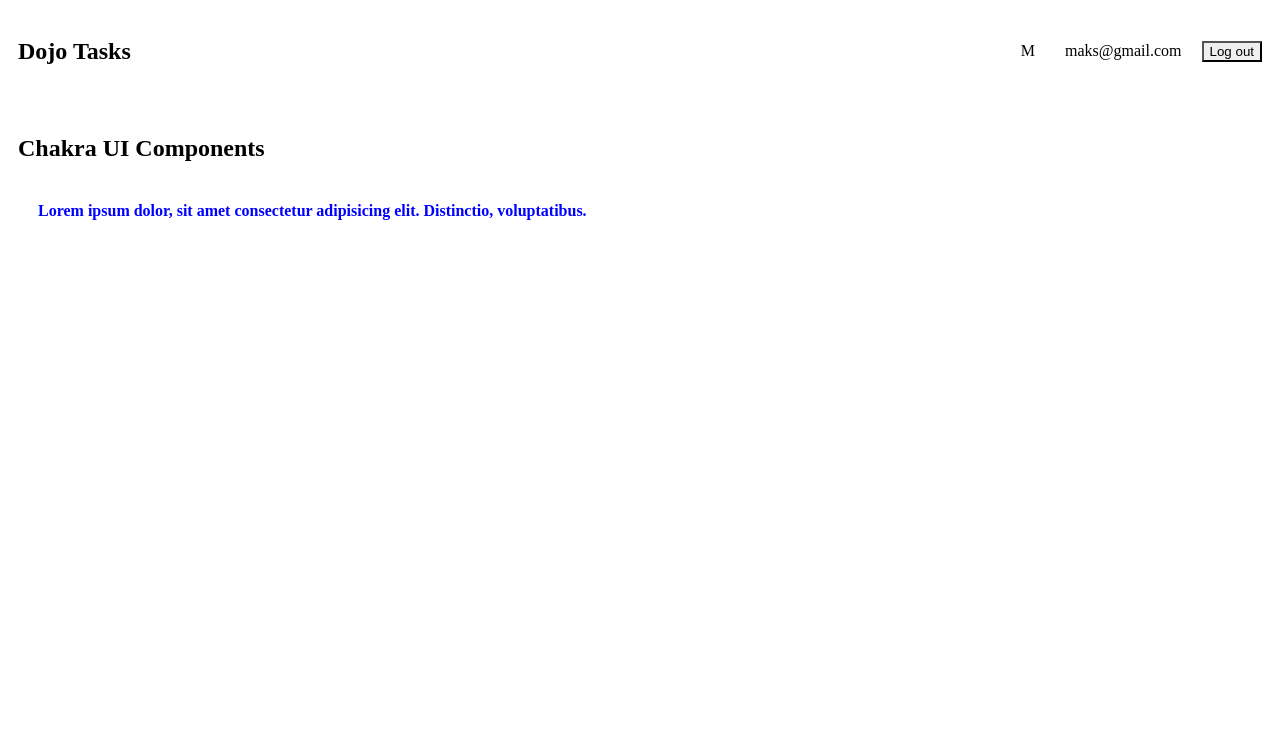
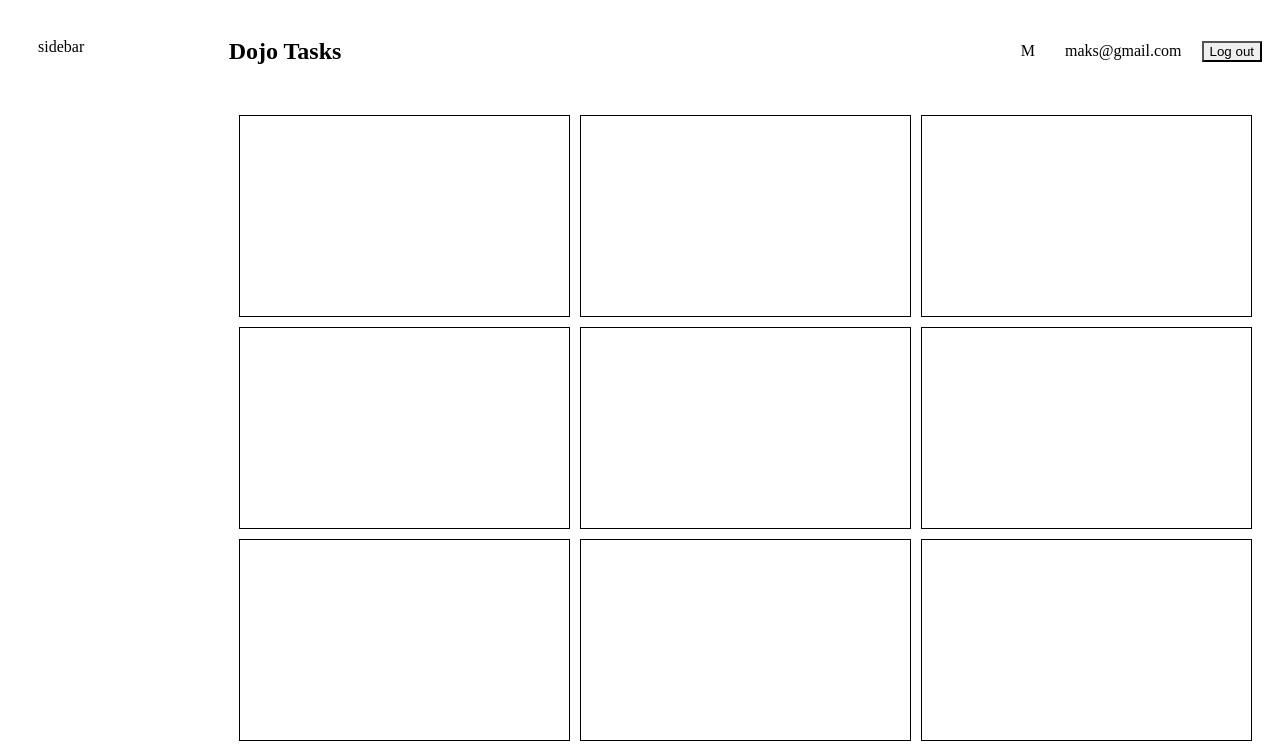
Before and after one commit to maksym-bohun/Chakra-UI, a React (Vite) app: page / in a window 1280 px wide. Shown: the top 749 px of the page. Built offline with nearby package versions, Linux system fonts and the light colour scheme; the HTML template or start-up script is replaced by a standard one.

Commit message:
used grid layout

```diff
--- a/src/layouts/RootLayout.jsx
+++ b/src/layouts/RootLayout.jsx
@@ -1,11 +1,24 @@
 import { Outlet } from "react-router-dom";
 import Navbar from "../components/Navbar";
+import { Grid, GridItem } from "@chakra-ui/react";
 
 export default function RootLayout() {
   return (
-    <div>
-      <Navbar />
-      <Outlet />
-    </div>
+    <Grid templateColumns="repeat(6, 1fr)" bg="gray.50">
+      <GridItem
+        as="aside"
+        colSpan={1}
+        bg="purple.400"
+        minHeight="100vh"
+        p="30px"
+      >
+        <span>sidebar</span>
+      </GridItem>
+
+      <GridItem as="main" colSpan={5}>
+        <Navbar />
+        <Outlet />
+      </GridItem>
+    </Grid>
   );
 }
--- a/src/pages/Dashboard.jsx
+++ b/src/pages/Dashboard.jsx
@@ -1,34 +1,22 @@
-import { Box, Container, Heading, Text } from "@chakra-ui/react";
+import { Box, SimpleGrid } from "@chakra-ui/react";
 
 export default function Dashboard() {
-  const boxStyles = {
-    p: "10px",
-    bg: "purple.400",
-    color: "white",
-    m: "10px",
-    textAlign: "center",
-    filter: "blur(0.5px)",
-    ":hover": {
-      color: "black",
-      bg: "blue.200",
-    },
-  };
+  return (
+    <SimpleGrid spacing={10} minChildWidth="250px" p="20px">
+      <Box bg="white" height="200px" border="1px solid"></Box>
+      <Box bg="white" height="200px" border="1px solid"></Box>
+      <Box bg="white" height="200px" border="1px solid"></Box>
+      <Box bg="white" height="200px" border="1px solid"></Box>
 
-  return (
-    <Container as="main" maxW="4xl">
-      <Heading my="30px" p="10px">
-        Chakra UI Components
-      </Heading>
-      <Text ml="30px" color="blue" fontWeight="bold">
-        Lorem ipsum dolor, sit amet consectetur adipisicing elit. Distinctio,
-        voluptatibus.
-      </Text>
+      <Box bg="white" height="200px" border="1px solid"></Box>
+      <Box bg="white" height="200px" border="1px solid"></Box>
+      <Box bg="white" height="200px" border="1px solid"></Box>
+      <Box bg="white" height="200px" border="1px solid"></Box>
 
-      <Box my="30px" p="20px" bg="orange.300">
-        <Text color="white">This is a box!</Text>
-      </Box>
-
-      <Box sx={boxStyles}>Hello!!</Box>
-    </Container>
+      <Box bg="white" height="200px" border="1px solid"></Box>
+      <Box bg="white" height="200px" border="1px solid"></Box>
+      <Box bg="white" height="200px" border="1px solid"></Box>
+      <Box bg="white" height="200px" border="1px solid"></Box>
+    </SimpleGrid>
   );
 }
```
